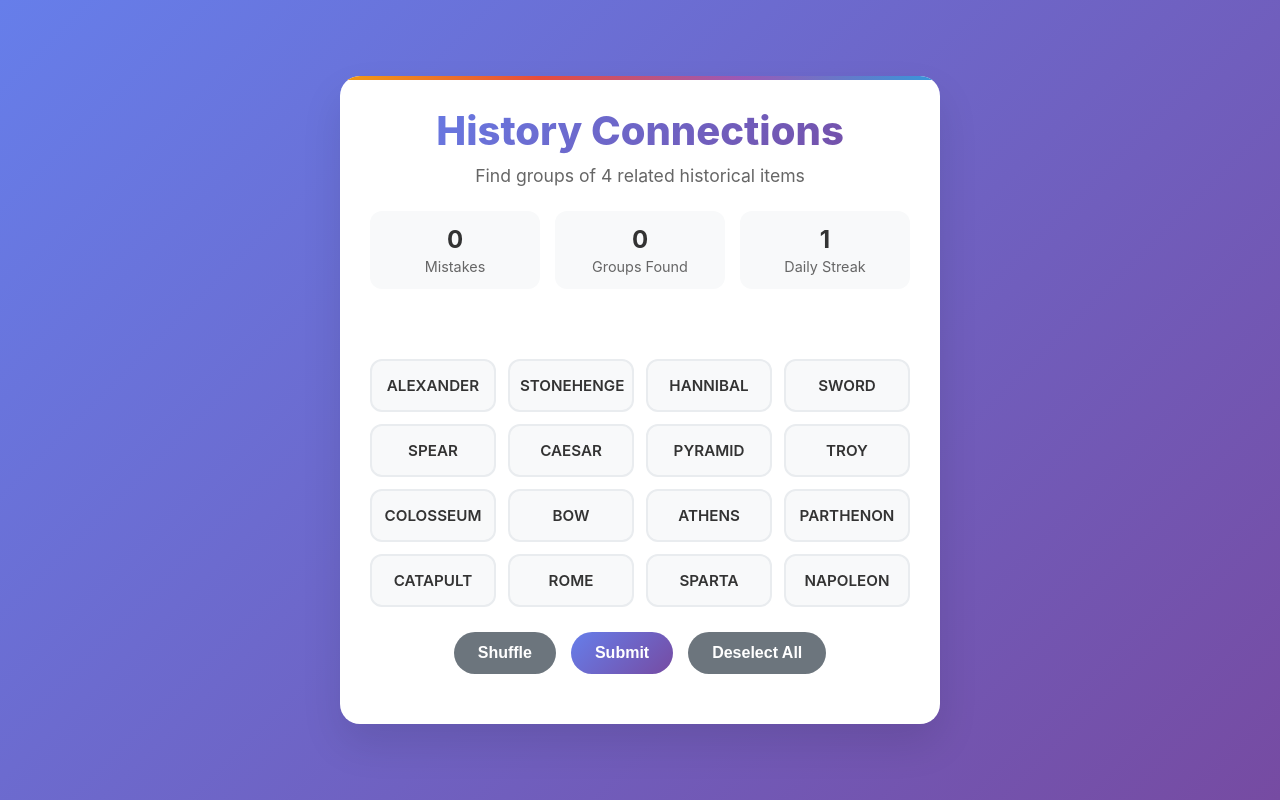
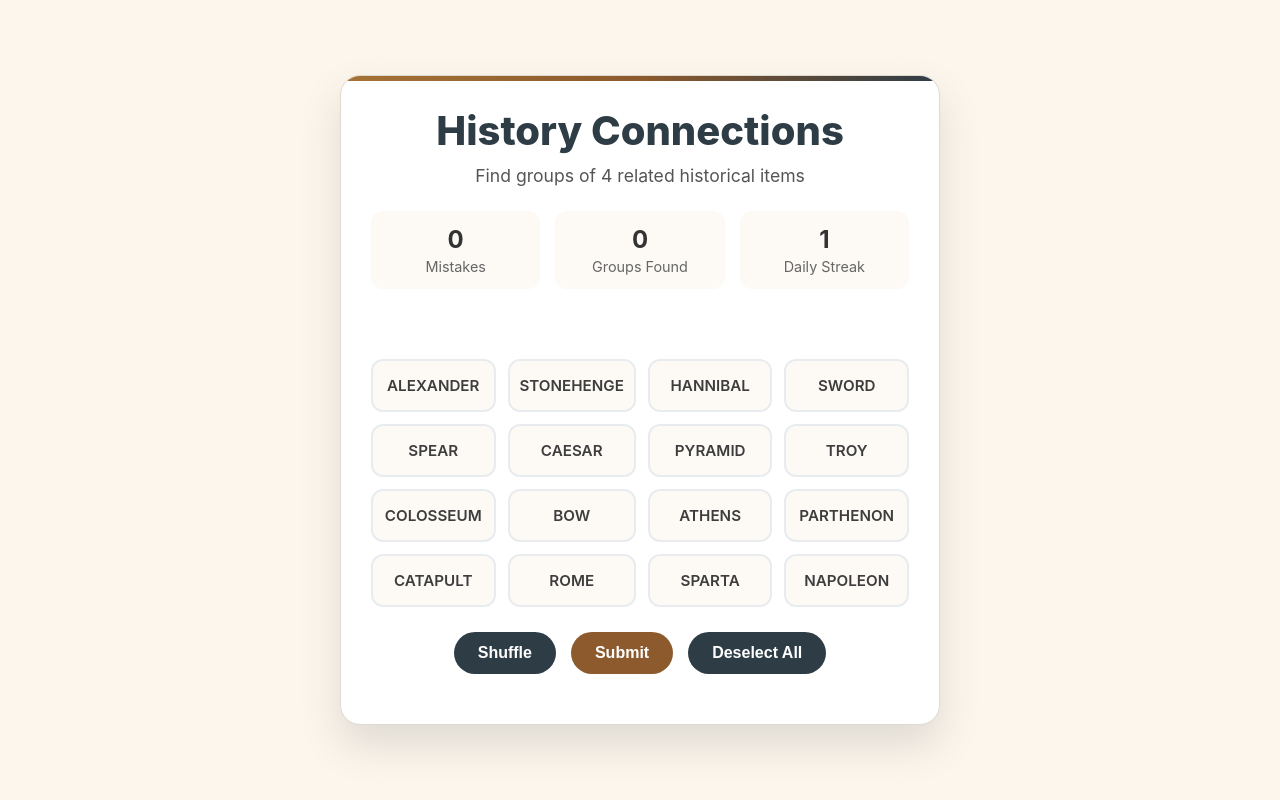
Before and after one commit to HistConn/history-connections-game, a plain HTML site: page index.html in a window 1280 px wide. Drawn offline with Linux system fonts and the light colour scheme.

Commit message:
Update index.html
changed styling to bronze/gold

```diff
--- a/index.html
+++ b/index.html
@@ -13,23 +13,24 @@
 
         body {
             font-family: -apple-system, BlinkMacSystemFont, 'Segoe UI', Roboto, sans-serif;
-            background: linear-gradient(135deg, #667eea 0%, #764ba2 100%);
+            background-color: #FDF6EC; /* CHANGED: Parchment background */
             min-height: 100vh;
             display: flex;
             justify-content: center;
             align-items: center;
-            color: #333;
+            color: #3d3d3d; /* CHANGED: Darker text for readability */
         }
 
         .game-container {
             background: white;
             border-radius: 20px;
             padding: 30px;
-            box-shadow: 0 20px 40px rgba(0,0,0,0.1);
+            box-shadow: 0 20px 40px rgba(46, 60, 70, 0.15); /* CHANGED: Shadow to match navy */
             max-width: 600px;
             width: 90%;
             position: relative;
             overflow: hidden;
+            border: 1px solid #e0d9cf;
         }
 
         .game-container::before {
@@ -38,23 +39,22 @@
             top: 0;
             left: 0;
             right: 0;
-            height: 4px;
-            background: linear-gradient(90deg, #f39c12, #e74c3c, #9b59b6, #3498db);
+            height: 5px;
+             /* CHANGED: Gradient to match new theme */
+            background: linear-gradient(90deg, #A57336, #8C5A2D, #2E3C46);
         }
 
         h1 {
             text-align: center;
             font-size: 2.5rem;
             font-weight: 800;
-            background: linear-gradient(135deg, #667eea, #764ba2);
-            -webkit-background-clip: text;
-            -webkit-text-fill-color: transparent;
+            color: #2E3C46; /* CHANGED: Deep Navy for title */
             margin-bottom: 10px;
         }
 
         .subtitle {
             text-align: center;
-            color: #666;
+            color: #555; /* CHANGED: Darker subtitle */
             margin-bottom: 25px;
             font-size: 1.1rem;
         }
@@ -67,7 +67,7 @@
         }
 
         .stat {
-            background: #f8f9fa;
+            background: #fdfaf6;
             padding: 12px;
             border-radius: 12px;
             text-align: center;
@@ -78,7 +78,7 @@
 
         .stat:hover {
             transform: translateY(-2px);
-            border-color: #667eea;
+            border-color: #A57336; /* CHANGED: Bronze hover */
         }
 
         .stat-value {
@@ -101,7 +101,7 @@
         }
 
         .word-card {
-            background: #f8f9fa;
+            background: #fdfaf6;
             border: 2px solid #e9ecef;
             border-radius: 12px;
             padding: 15px 10px;
@@ -111,34 +111,18 @@
             font-weight: 600;
             font-size: 0.95rem;
             position: relative;
-            overflow: hidden;
-        }
-
-        .word-card::before {
-            content: '';
-            position: absolute;
-            top: 0;
-            left: -100%;
-            width: 100%;
-            height: 100%;
-            background: linear-gradient(90deg, transparent, rgba(103, 126, 234, 0.1), transparent);
-            transition: left 0.5s ease;
-        }
-
-        .word-card:hover::before {
-            left: 100%;
         }
 
         .word-card:hover {
             transform: translateY(-3px);
-            border-color: #667eea;
-            box-shadow: 0 8px 20px rgba(103, 126, 234, 0.2);
+            border-color: #A57336; /* CHANGED: Bronze hover */
+            box-shadow: 0 8px 20px rgba(165, 115, 54, 0.15); /* CHANGED: Bronze shadow */
         }
 
         .word-card.selected {
-            background: #667eea;
+            background: #8C5A2D; /* CHANGED: Deep Bronze for selected */
             color: white;
-            border-color: #5a67d8;
+            border-color: #A57336; /* CHANGED: Lighter bronze border */
             transform: translateY(-2px);
         }
 
@@ -163,6 +147,7 @@
             grid-row: 2;
         }
 
+        /* These category colors are kept for gameplay clarity */
         .difficulty-yellow { background: linear-gradient(135deg, #f1c40f, #f39c12); }
         .difficulty-green { background: linear-gradient(135deg, #2ecc71, #27ae60); }
         .difficulty-blue { background: linear-gradient(135deg, #3498db, #2980b9); }
@@ -204,41 +189,28 @@
             overflow: hidden;
         }
 
-        .btn::before {
-            content: '';
-            position: absolute;
-            top: 50%;
-            left: 50%;
-            width: 0;
-            height: 0;
-            background: rgba(255,255,255,0.2);
-            border-radius: 50%;
-            transform: translate(-50%, -50%);
-            transition: all 0.3s ease;
-        }
-
-        .btn:active::before {
-            width: 300px;
-            height: 300px;
+        .btn:active {
+            transform: translateY(1px);
         }
 
         .btn-primary {
-            background: linear-gradient(135deg, #667eea, #764ba2);
+            background-color: #8C5A2D; /* CHANGED: Deep Bronze */
             color: white;
         }
 
         .btn-primary:hover {
             transform: translateY(-2px);
-            box-shadow: 0 8px 20px rgba(103, 126, 234, 0.4);
+            background-color: #A57336; /* CHANGED: Lighter bronze on hover */
+            box-shadow: 0 8px 20px rgba(140, 90, 45, 0.3); /* CHANGED: Bronze shadow */
         }
 
         .btn-secondary {
-            background: #6c757d;
+            background-color: #2E3C46; /* CHANGED: Deep Navy */
             color: white;
         }
 
         .btn-secondary:hover {
-            background: #5a6268;
+            background-color: #415663; /* CHANGED: Lighter navy on hover */
             transform: translateY(-2px);
         }
 
@@ -259,21 +231,21 @@
         }
 
         .message.success {
-            background: linear-gradient(135deg, #d4edda, #c3e6cb);
+            background: #d4edda;
             color: #155724;
-            border: 2px solid #b8dacd;
+            border: 1px solid #c3e6cb;
         }
 
         .message.warning {
-            background: linear-gradient(135deg, #fff3cd, #ffeaa7);
+            background: #fff3cd;
             color: #856404;
-            border: 2px solid #ffeaa7;
+            border: 1px solid #ffeeba;
         }
 
         .message.error {
-            background: linear-gradient(135deg, #f8d7da, #f1b0b7);
+            background: #f8d7da;
             color: #721c24;
-            border: 2px solid #f1b0b7;
+            border: 1px solid #f5c6cb;
         }
 
         .modal-overlay {
@@ -282,7 +254,7 @@
             left: 0;
             width: 100%;
             height: 100%;
-            background: rgba(0, 0, 0, 0.6);
+            background: rgba(46, 60, 70, 0.6); /* CHANGED: Navy overlay */
             display: flex;
             justify-content: center;
             align-items: center;
@@ -324,6 +296,7 @@
             font-size: 1.5rem;
             font-weight: bold;
             margin: 0;
+            color: #2E3C46; /* CHANGED: Navy title */
         }
 
         .modal-close {
@@ -403,7 +376,7 @@
         }
 
         .share-btn {
-            background: linear-gradient(135deg, #28a745, #20c997);
+            background-color: #8C5A2D; /* CHANGED: Deep Bronze */
             color: white;
             padding: 12px 24px;
             border: none;
@@ -417,7 +390,8 @@
 
         .share-btn:hover {
             transform: translateY(-2px);
-            box-shadow: 0 8px 20px rgba(40, 167, 69, 0.4);
+            background-color: #A57336; /* CHANGED: Lighter bronze on hover */
+            box-shadow: 0 8px 20px rgba(140, 90, 45, 0.3); /* CHANGED: Bronze shadow */
         }
 
         .modal-emoji {
```
